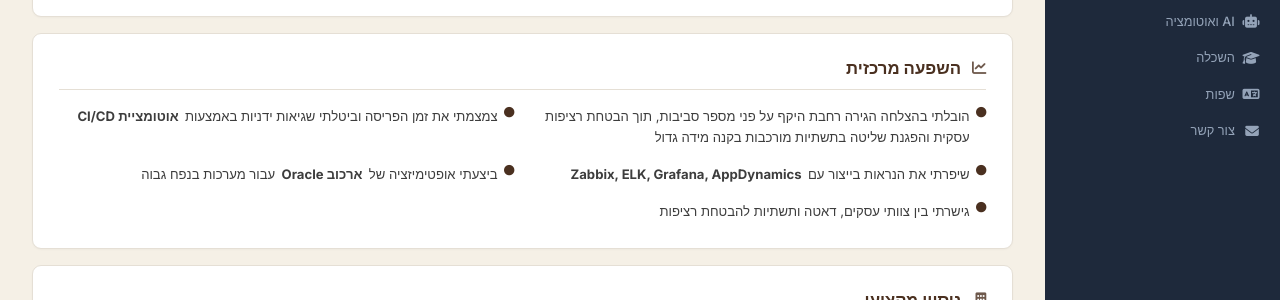
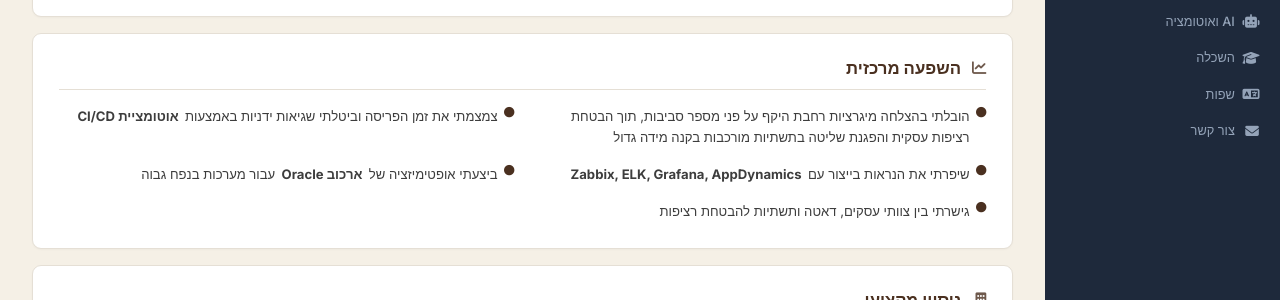
Before and after one commit to gcoh/resume, a Jekyll site: the page built from he/index.md, in a window 1280 px wide and 900 px high. Shown: the part 231-531 px from the top of the window. Built offline with Jekyll 4.4.1, drawn with Linux system fonts in a browser that asks for light colours.

Commit message:
Fix Hebrew: הגירה → מיגרציות

```diff
--- a/he/index.md
+++ b/he/index.md
@@ -18,7 +18,7 @@ description: "גבריאל כהן — 20+ שנות ניסיון במערכות
 <section class="section" id="impact">
     <h2><i class="fa-solid fa-chart-line"></i> השפעה מרכזית</h2>
     <ul class="impact-list">
-        <li><i class="fa-solid fa-circle"></i> הובלתי בהצלחה הגירה רחבת היקף על פני מספר סביבות, תוך הבטחת רציפות עסקית והפגנת שליטה בתשתיות מורכבות בקנה מידה גדול</li>
+        <li><i class="fa-solid fa-circle"></i> הובלתי בהצלחה מיגרציות רחבת היקף על פני מספר סביבות, תוך הבטחת רציפות עסקית והפגנת שליטה בתשתיות מורכבות בקנה מידה גדול</li>
         <li><i class="fa-solid fa-circle"></i> צמצמתי את זמן הפריסה וביטלתי שגיאות ידניות באמצעות <strong>אוטומציית CI/CD</strong></li>
         <li><i class="fa-solid fa-circle"></i> שיפרתי את הנראות בייצור עם <strong>Zabbix, ELK, Grafana, AppDynamics</strong></li>
         <li><i class="fa-solid fa-circle"></i> ביצעתי אופטימיזציה של <strong>ארכוב Oracle</strong> עבור מערכות בנפח גבוה</li>
```
